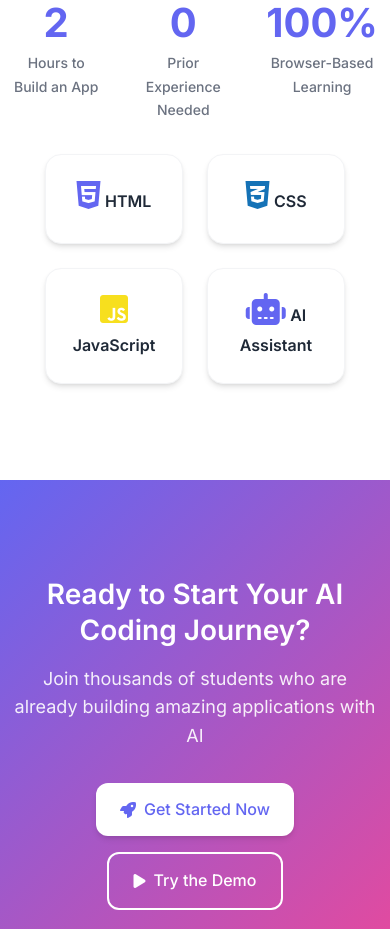
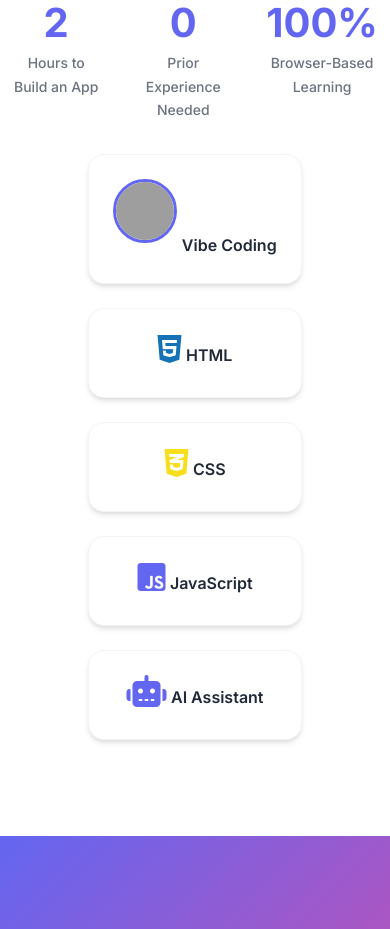
Before and after one commit to ernfun1/ai-coding-for-kids, a plain HTML site: page index.html in a window 390 px wide. Shown: the part 5124-6053 px from the top of the page. Drawn offline with Linux system fonts and the light colour scheme; grey boxes are pictures that could not be loaded.

Commit message:
Add 'Vibe Coding' card featuring Andrej Karpathy with photo and bio summary

```diff
--- a/index.html
+++ b/index.html
@@ -259,6 +259,11 @@
                     </div>
                     <div class="about-visual">
                         <div class="tech-stack">
+                            <div class="tech-item clickable vibe-coding-card" data-tech="vibe">
+                                <img src="https://upload.wikimedia.org/wikipedia/commons/thumb/7/7e/Andrej_Karpathy%2C_OpenAI.png/250px-Andrej_Karpathy%2C_OpenAI.png" alt="Andrej Karpathy" class="karpathy-photo">
+                                <span>Vibe Coding</span>
+                                <div class="click-hint">Click to learn more</div>
+                            </div>
                             <div class="tech-item clickable" data-tech="html">
                                 <i class="fab fa-html5"></i>
                                 <span>HTML</span>
--- a/script.js
+++ b/script.js
@@ -271,6 +271,19 @@ if ('serviceWorker' in navigator) {
 
 // Tech Modal Functionality
 const techData = {
+    vibe: {
+        icon: 'fas fa-user-graduate',
+        title: 'Vibe Coding - Inspired by Andrej Karpathy',
+        description: 'Meet the legend who makes AI education cool! Andrej Karpathy is a Slovak-Canadian computer scientist who co-founded OpenAI, directed AI at Tesla, and created Stanford\'s most popular deep learning course. In 2024, he started Eureka Labs to revolutionize AI education with his "Zero to Hero" series. His approach? Make complex AI concepts so clear and engaging that anyone can learn them. He proves that the best way to learn coding is to vibe with it - understanding the joy and creativity behind every line of code!',
+        features: [
+            'Co-founded OpenAI and directed AI development at Tesla',
+            'Created Stanford\'s CS231n - the most popular deep learning course ever',
+            'Makes complex AI concepts accessible through engaging teaching',
+            'Named one of Time Magazine\'s 100 Most Influential People in AI (2024)',
+            'Proves that learning to code should be fun, creative, and inspiring'
+        ],
+        example: '"The best way to learn deep learning is to get your hands dirty and build things. Don\'t just read about it - code it, break it, fix it, and make it your own!" - Andrej Karpathy Philosophy'
+    },
     html: {
         icon: 'fab fa-html5',
         title: 'HTML - The Skeleton',
--- a/styles.css
+++ b/styles.css
@@ -669,8 +669,10 @@ p {
 
 .tech-stack {
     display: grid;
-    grid-template-columns: 1fr 1fr;
+    grid-template-columns: repeat(auto-fit, minmax(200px, 1fr));
     gap: 1.5rem;
+    max-width: 1000px;
+    margin: 0 auto;
 }
 
 .tech-item {
@@ -731,6 +733,25 @@ p {
 .tech-item span {
     font-weight: 600;
     color: var(--text-primary);
+}
+
+.vibe-coding-card {
+    position: relative;
+}
+
+.karpathy-photo {
+    width: 4rem;
+    height: 4rem;
+    border-radius: 50%;
+    object-fit: cover;
+    margin-bottom: 0.5rem;
+    border: 3px solid var(--primary-color);
+    transition: all var(--transition-normal);
+}
+
+.vibe-coding-card:hover .karpathy-photo {
+    transform: scale(1.1);
+    box-shadow: 0 0 20px rgba(99, 102, 241, 0.3);
 }
 
 /* Tech Modal */
@@ -1102,6 +1123,7 @@ p {
     }
 
     .tech-stack {
+        grid-template-columns: 1fr;
         max-width: 300px;
         margin: 0 auto;
     }
```
